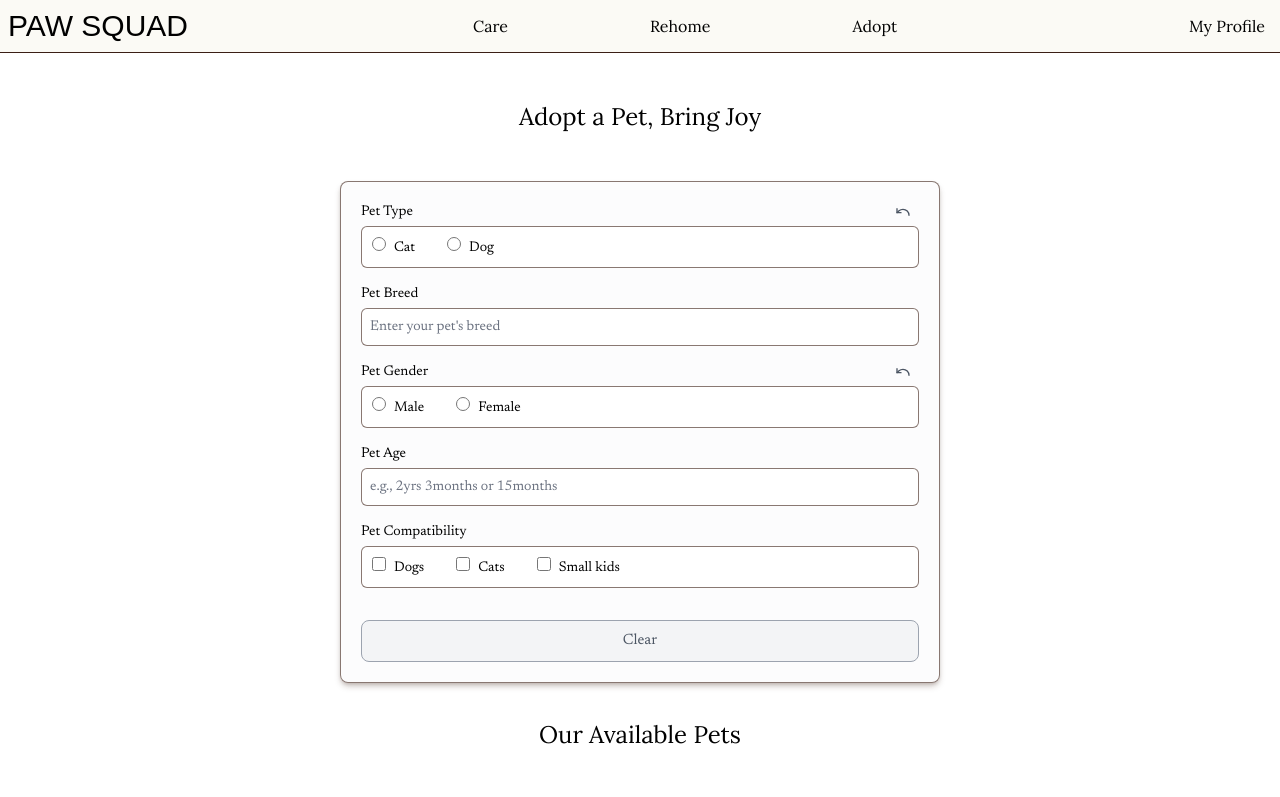
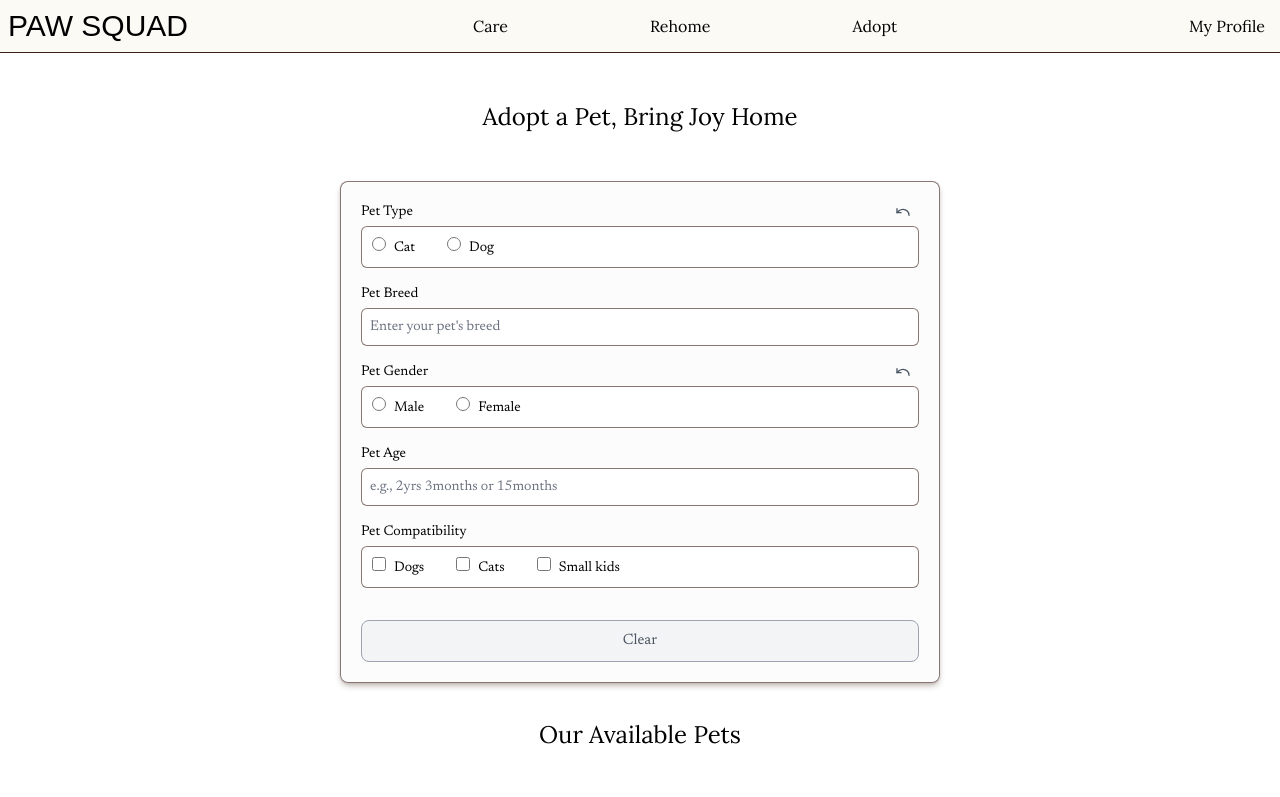
Before and after one commit to barbaraeguche/pawsitive, a Next.js app: page /adopt in a window 1280 px wide. Shown: the top 797 px of the page. Built offline with nearby package versions, Linux system fonts and the light colour scheme; a web font is replaced by a local one.

Commit message:
rename heading

```diff
--- a/src/ui/adopt/adopt-form.tsx
+++ b/src/ui/adopt/adopt-form.tsx
@@ -14,7 +14,7 @@ export default function Form() {
 
 	return (
 		<div className="px-1.5 md:px-6 space-y-6 md:space-y-12">
-			<Headings title="Adopt a Pet, Bring Joy"/>
+			<Headings title="Adopt a Pet, Bring Joy Home"/>
 			<form>
 				<div className="mx-auto max-w-[400px] sm:max-w-[600px] rounded-lg bg-gray-50/50 p-3 md:p-5 space-y-4 border border-brown-80 shadow-md shadow-brown-80/25">
 					{/* pet type */}
```
